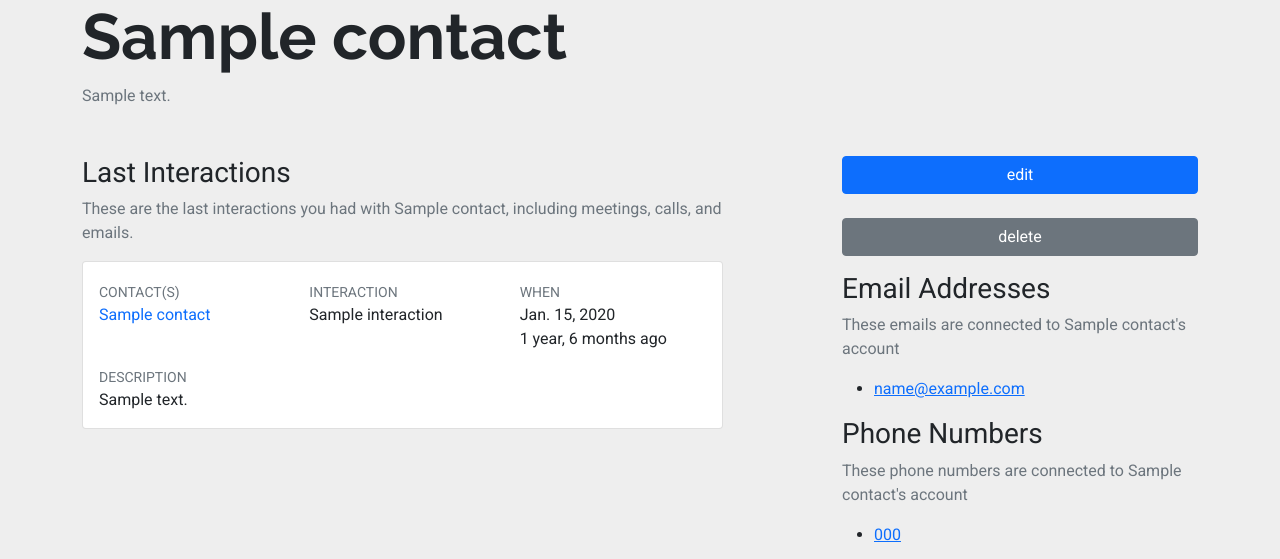
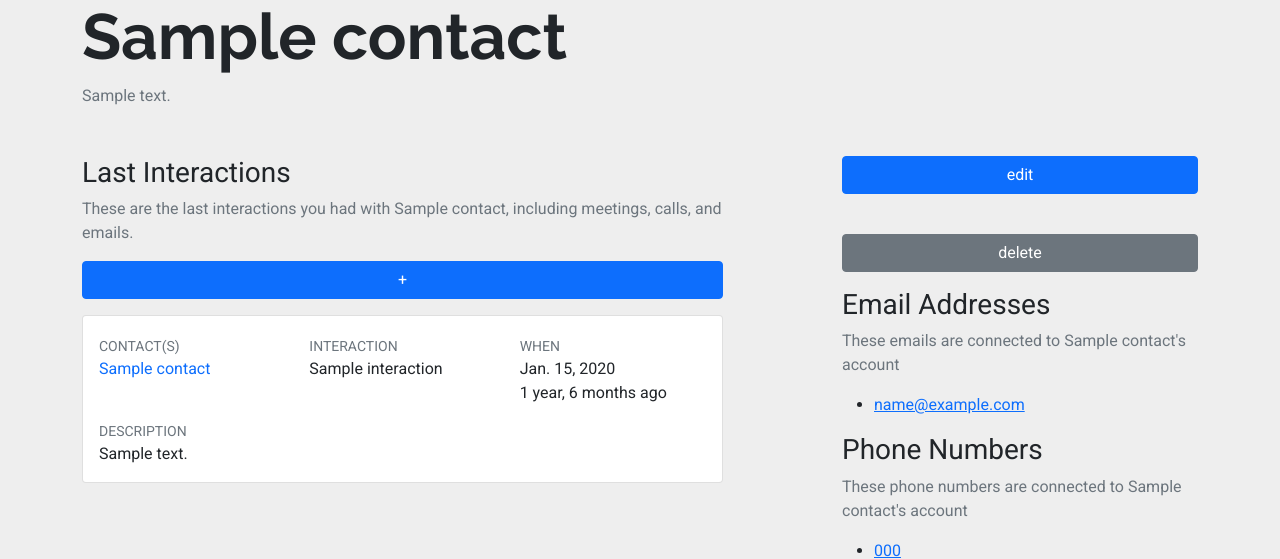
Before and after one commit to lorey/personal-crm, a Django app: page /app/contacts/1 in a window 1280 px wide. Shown: the part 122-681 px from the top of the page. Run offline with Django 3.2, Linux system fonts and the light colour scheme; a user stored in the database is signed in; tables that the repository leaves empty hold one stand-in row (values such as "Sample post"); some libraries are stand-ins or nearby versions.

Commit message:
Apply consistent button style

```diff
--- /dev/null
+++ b/networking_web/templates/web/_atomic/molecules/interaction-add-button.html
@@ -0,0 +1,4 @@
+<a href="{% url 'networking_web:interaction-create' %}" class="btn btn-primary d-block mb-3" data-bs-toggle="tooltip"
+   data-bs-placement="bottom" title="create new interaction">
+    +
+</a>
--- a/networking_web/templates/web/_atomic/pages/contacts-detail.html
+++ b/networking_web/templates/web/_atomic/pages/contacts-detail.html
@@ -10,13 +10,14 @@
     <p class="text-muted">These are the last interactions you had with {{ contact.name }}, including meetings, calls,
         and emails.</p>
 
+    {% include '../molecules/interaction-add-button.html' %}
     {% include '../organisms/interaction-list.html' with interactions=interactions|slice:5 show_description=True %}
 {% endblock %}
 
 {% block content-sidebar %}
-    <p>
-        <a href="{% url 'networking_web:contact-update' contact.id %}" class="btn btn-primary d-block">edit</a><br>
-        <a href="{% url 'networking_web:contact-delete' contact.id %}" class="btn btn-secondary d-block">delete</a>
+    <p class="d-grid gap-2">
+        <a href="{% url 'networking_web:contact-update' contact.id %}" class="btn btn-primary">edit</a><br>
+        <a href="{% url 'networking_web:contact-delete' contact.id %}" class="btn btn-secondary">delete</a>
     </p>
 
     <h3 class="mt-3">Email Addresses</h3>
--- a/networking_web/templates/web/_atomic/pages/contacts_confirm_delete.html
+++ b/networking_web/templates/web/_atomic/pages/contacts_confirm_delete.html
@@ -17,7 +17,7 @@
     <form method="post">
         {{ form|crispy }}
         {% csrf_token %}
-        <p class="my-5">
+        <p class="my-5 d-grid gap-2">
             <a class="btn btn-secondary" href="{% url 'networking_web:contact-view' contact.id %}">no, keep in touch</a>
             <button type="submit" class="btn btn-danger">yes, delete</button>
         </p>
--- a/networking_web/templates/web/_atomic/pages/contacts_form.html
+++ b/networking_web/templates/web/_atomic/pages/contacts_form.html
@@ -21,7 +21,7 @@
     <form method="post">
         {{ form|crispy }}
         {% csrf_token %}
-        <p class="mt-3">
+        <p class="mt-3 d-grid gap-2">
             <button type="submit" class="btn btn-primary">save</button>
         </p>
     </form>
--- a/networking_web/templates/web/_atomic/pages/interactions-form.html
+++ b/networking_web/templates/web/_atomic/pages/interactions-form.html
@@ -22,7 +22,7 @@
         {{ form|crispy }}
         {% csrf_token %}
         <p class="mt-3">
-            <button type="submit" class="btn btn-primary">save</button>
+            <button type="submit" class="btn btn-primary w-100">save</button>
         </p>
     </form>
     <script>
--- a/networking_web/templates/web/_atomic/pages/interactions-overview.html
+++ b/networking_web/templates/web/_atomic/pages/interactions-overview.html
@@ -7,9 +7,7 @@
 
 {% block content-main %}
     {% if interaction_list or request.user.contacts %}
-        <a href="{% url 'networking_web:interaction-create' %}" class="btn btn-primary d-block mb-3">
-            +
-        </a>
+        {% include '../molecules/interaction-add-button.html' %}
 
         {% include '../organisms/interaction-list.html' with interactions=interaction_list|slice:10 %}
     {% else %}
--- a/networking_web/templates/web/_atomic/templates/_base.html
+++ b/networking_web/templates/web/_atomic/templates/_base.html
@@ -40,6 +40,15 @@
             font-family: "Roboto", sans-serif;
         }
     </style>
+
+    <script>
+        document.addEventListener("DOMContentLoaded", (event) => {
+            var tooltipTriggerList = [].slice.call(document.querySelectorAll('[data-bs-toggle="tooltip"]'))
+            var tooltipList = tooltipTriggerList.map(function (tooltipTriggerEl) {
+                return new bootstrap.Tooltip(tooltipTriggerEl)
+            })
+        });
+    </script>
 
     <title>{% block title %}{% endblock %}</title>
 </head>
```
Also changed, not shown: networking_web/templates/web/_atomic/pages/contacts-overview.html (+5 -3 lines).
